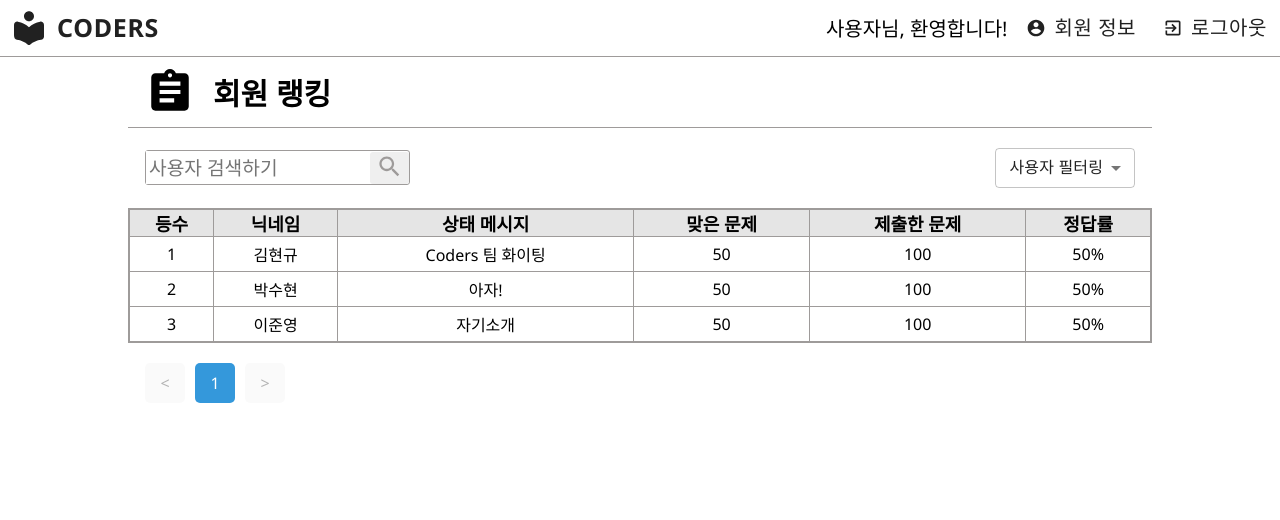
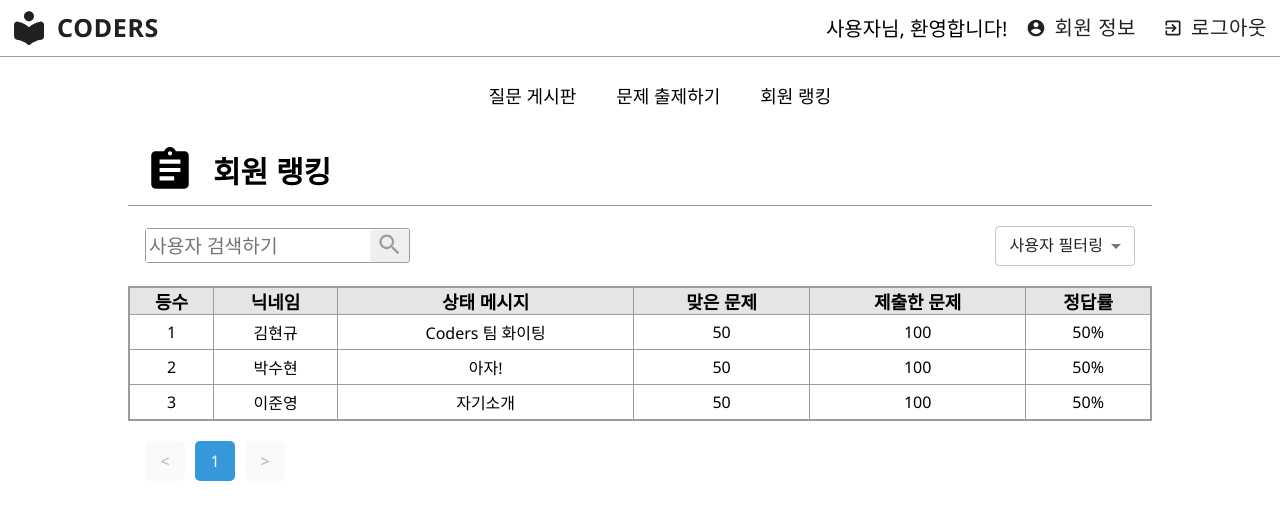
Before and after one commit to CSUOS/coders, a React (Create React App) app in the folder frontend/: page /ranking in a window 1280 px wide. Shown: the top 520 px of the page. Built offline with nearby package versions, Linux system fonts and the light colour scheme.

Commit message:
fix menubar issue by url

```diff
--- a/frontend/src/components/UI/MenuBar.js
+++ b/frontend/src/components/UI/MenuBar.js
@@ -8,7 +8,12 @@ const MenuBar = () => {
 		['문제 출제하기', '/submit'],
 		['회원 랭킹', '/ranking'],
 	];
+	const checkUrl =
+		window.location.href.indexOf('login') !== -1 ||
+		window.location.href.indexOf('problem') !== -1;
 	return (
+		<>
+			{checkUrl ? undefined : (
 				<Grid className="menubar">
 					{menus.map((menu) => (
 						<Grid className="menubar-menu">
@@ -16,6 +21,8 @@ const MenuBar = () => {
 						</Grid>
 					))}
 				</Grid>
+			)}
+		</>
 	);
 };
 
--- a/frontend/src/components/ViewModel.js
+++ b/frontend/src/components/ViewModel.js
@@ -24,7 +24,6 @@ import {
 } from './Model';
 
 const ViewModel = () => {
-	const [hasMenu, setHasMenu] = useState(false);
 	const userName = '사용자';
 
 	const problems = useProblemDataContext();
@@ -68,12 +67,11 @@ const ViewModel = () => {
 		<>
 			<Header userName={userName} />
 			<Grid>
-				{hasMenu && <MenuBar />}
+				<MenuBar />
 				<Route
 					exact
 					path="/"
 					render={() => {
-						setHasMenu(true);
 						return <Home problems={problems} />;
 					}}
 				/>
```
Also changed, not shown: 1 other file (tests, documents, lock files or other folders). Lines whose indentation alone changed are shown as unchanged.
